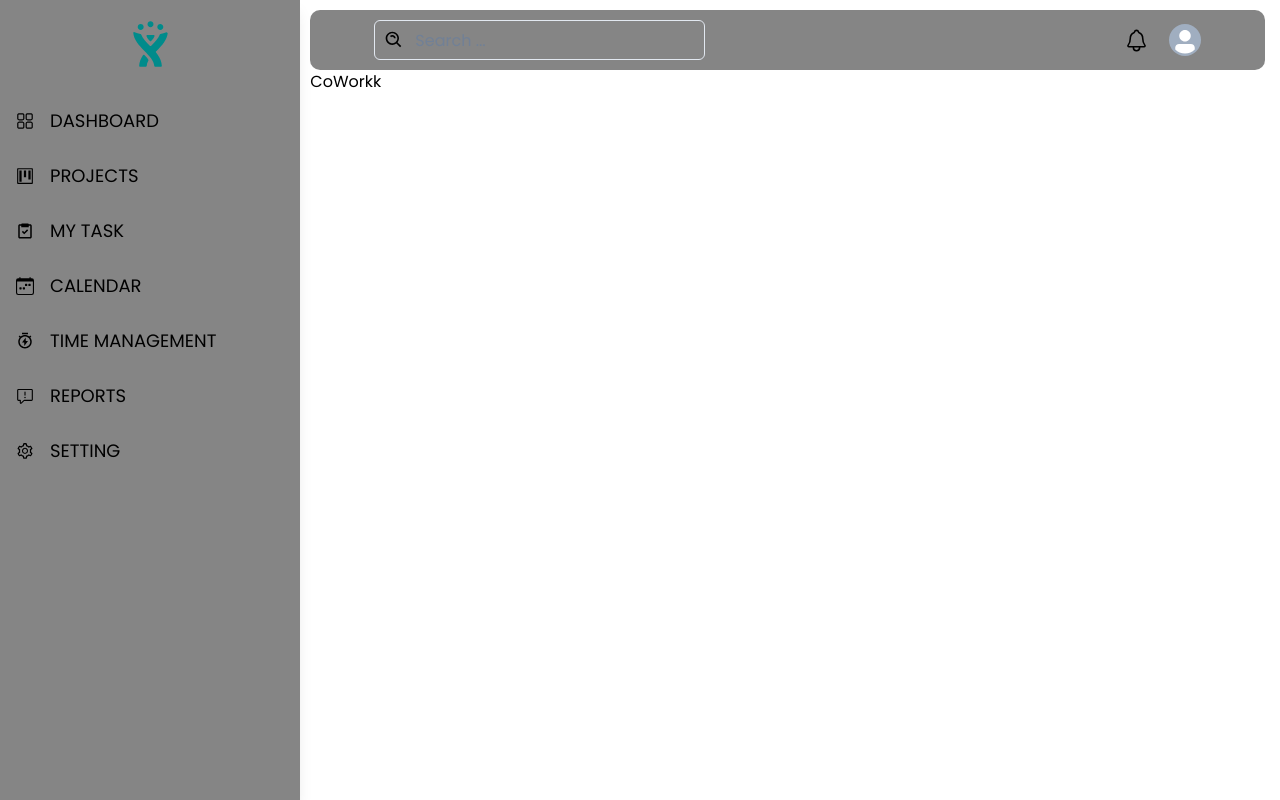
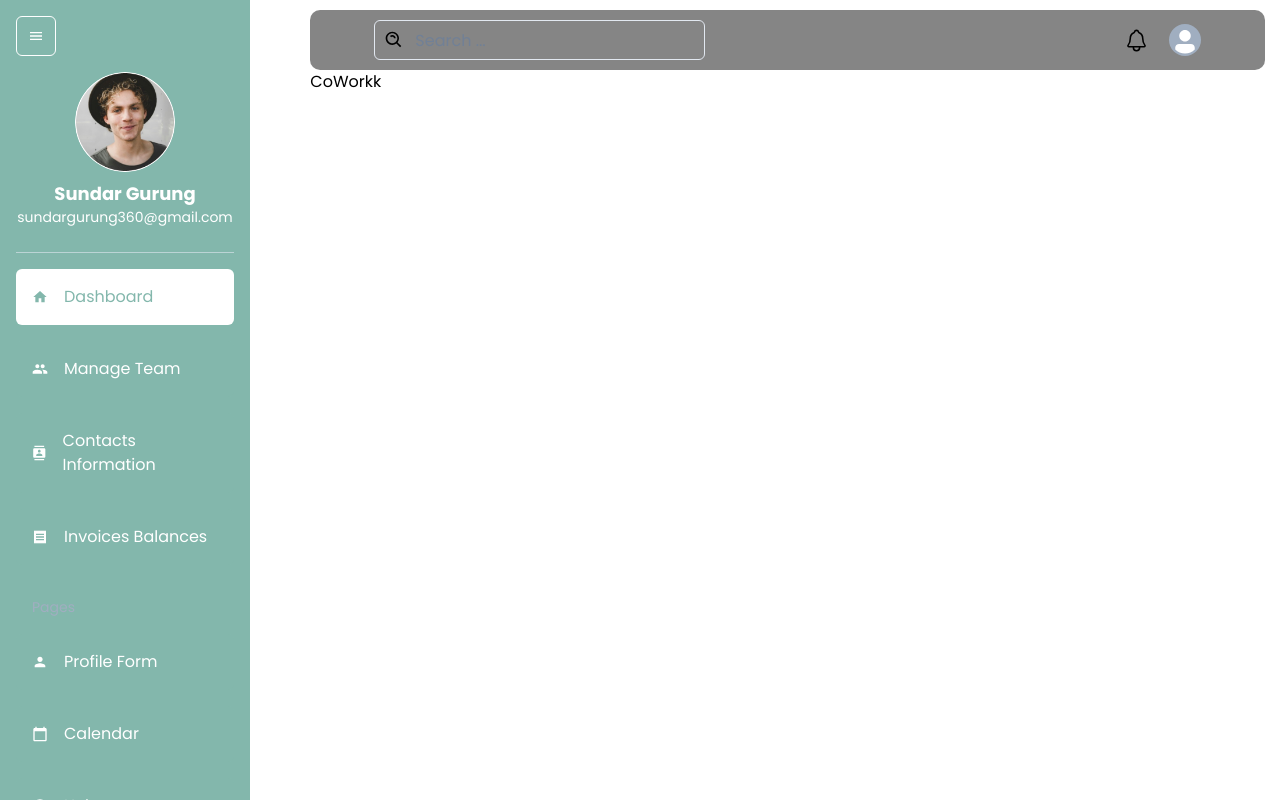
Before and after one commit to love-ara/coo, a React (Create React App) app in the folder coworkk/: page /dashboard in a window 1280 px wide. Built offline with nearby package versions, Linux system fonts and the light colour scheme.

Commit message:
worked on the sidebar

```diff
--- a/coworkk/package.json
+++ b/coworkk/package.json
@@ -14,7 +14,8 @@
     "react": "^18.3.1",
     "react-dom": "^18.3.1",
     "react-hot-toast": "^2.4.1",
-    "react-icons": "^5.2.1",
+    "react-icons": "^5.3.0",
+    "react-pro-sidebar": "^1.1.0",
     "react-redux": "^9.1.2",
     "react-router-dom": "^6.26.0",
     "react-scripts": "5.0.1",
--- a/coworkk/src/components/Sidebar.jsx
+++ b/coworkk/src/components/Sidebar.jsx
@@ -1,175 +1,160 @@
-import { Box, Stack } from "@chakra-ui/react";
-import React from "react";
-import { DiJira } from "react-icons/di";
-import { RxDashboard } from "react-icons/rx";
-import { VscProject } from "react-icons/vsc";
-import { BiTask } from "react-icons/bi";
-import { BsCalendarWeek } from "react-icons/bs";
+import { useState } from "react";
+import { Box, IconButton, Text, VStack, Image, Divider } from "@chakra-ui/react";
 import { Link } from "react-router-dom";
-import { RiTimerFlashLine } from "react-icons/ri";
-import { GoReport } from "react-icons/go";
-import { AiOutlineSetting } from "react-icons/ai";
+import { MdMenu, MdHome, MdPeople, MdContacts, MdReceipt, MdPerson, MdCalendarToday, MdHelpOutline,
+    MdPieChart, MdTimeline, MdMap } from "react-icons/md";
+import { FaExclamation } from "react-icons/fa";
+
+import user from "../../src/assets/sundar.png"
+
+
+
+const SidebarItem = ({ title, to, icon, selected, setSelected }) => {
+    return (
+        <Link to={to}>
+            <Box
+                p={4}
+                mb={2}
+                borderRadius="md"
+                bg={selected === title ? "white" : "#83b7ac"}
+                color={selected === title ? "#83b7ac" : "white"}
+                display="flex"
+                alignItems="center"
+                _hover={{ bg: "white", color: "#83b7ac" }}
+                onClick={() => setSelected(title)}
+            >
+                {icon}
+                <Text ml={4}>{title}</Text>
+            </Box>
+        </Link>
+    );
+};
 
 const Sidebar = () => {
+    const [isCollapsed, setIsCollapsed] = useState(false);
+    const [selected, setSelected] = useState("Dashboard");
+
     return (
-        <Stack
-            boxShadow="lg"
-            bg="blackAlpha.600"
-            py={4}
-            width="300px"
+        <Box
+            width={isCollapsed ? "80px" : "250px"}
             height="100vh"
-            spacing={7}
+            bg="#83b7ac"
+            color="white"
+            p={4}
             position="fixed"
         >
-            <Box>
-                <Link to="/">
-                    <Box
-                        display="flex"
-                        gap={3}
-                        alignItems="center"
-                        justifyContent="center"
-                    >
-                        <DiJira size={55} color="darkcyan" />
+            <IconButton
+                icon={<MdMenu />}
+                aria-label="Toggle menu"
+                onClick={() => setIsCollapsed(!isCollapsed)}
+                mb={4}
+                variant="outline"
+                colorScheme="black"
+            />
+            {!isCollapsed && (
+                <>
+                    <Box mb={6} textAlign="center">
+                        <Image
+                            borderRadius="full"
+                            boxSize="100px"
+                            src={user}
+                            alt="Profile"
+                            mx="auto"
+                            mb={2}
+                        />
+                        <Text fontSize="lg" fontWeight="bold">Sundar Gurung</Text>
+                        <Text fontSize="sm" color="white">sundargurung360@gmail.com</Text>
                     </Box>
-                </Link>
-            </Box>
-
-            <Stack spacing={3}>
-                <Link to="/">
-                    <Box
-                        display="flex"
-                        alignItems="center"
-                        gap={4}
-                        px={4}
-                        py={2}
-                        fontSize={18}
-                        textTransform="uppercase"
-                        _hover={{
-                            bg: "blackAlpha.700",
-                            borderRight: "1px",
-                            borderColor: "darkcyan",
-                            color: "darkcyan",
-                        }}
-                    >
-                        <RxDashboard /> Dashboard
-                    </Box>
-                </Link>
-                <Link to="/projects">
-                    <Box
-                        display="flex"
-                        alignItems="center"
-                        gap={4}
-                        px={4}
-                        py={2}
-                        fontSize={18}
-                        textTransform="uppercase"
-                        _hover={{
-                            bg: "blackAlpha.700",
-                            borderRight: "1px",
-                            borderColor: "darkcyan",
-                            color: "darkcyan",
-                        }}
-                    >
-                        <VscProject /> Projects
-                    </Box>
-                </Link>
-                <Link to="/task">
-                    <Box
-                        display="flex"
-                        alignItems="center"
-                        gap={4}
-                        px={4}
-                        py={2}
-                        fontSize={18}
-                        textTransform="uppercase"
-                        _hover={{
-                            bg: "blackAlpha.700",
-                            borderRight: "1px",
-                            borderColor: "darkcyan",
-                            color: "darkcyan",
-                        }}
-                    >
-                        <BiTask /> My Task
-                    </Box>
-                </Link>
-                <Link to="/task">
-                    <Box
-                        display="flex"
-                        alignItems="center"
-                        gap={4}
-                        px={4}
-                        py={2}
-                        fontSize={18}
-                        textTransform="uppercase"
-                        _hover={{
-                            bg: "blackAlpha.700",
-                            borderRight: "1px",
-                            borderColor: "darkcyan",
-                            color: "darkcyan",
-                        }}
-                    >
-                        <BsCalendarWeek /> Calendar
-                    </Box>
-                </Link>
-                <Link to="/task">
-                    <Box
-                        display="flex"
-                        alignItems="center"
-                        gap={4}
-                        px={4}
-                        py={2}
-                        fontSize={18}
-                        textTransform="uppercase"
-                        _hover={{
-                            bg: "blackAlpha.700",
-                            borderRight: "1px",
-                            borderColor: "darkcyan",
-                            color: "darkcyan",
-                        }}
-                    >
-                        <RiTimerFlashLine /> Time Management
-                    </Box>
-                </Link>
-                <Link to="/task">
-                    <Box
-                        display="flex"
-                        alignItems="center"
-                        gap={4}
-                        px={4}
-                        py={2}
-                        fontSize={18}
-                        textTransform="uppercase"
-                        _hover={{
-                            bg: "blackAlpha.700",
-                            borderRight: "1px",
-                            borderColor: "darkcyan",
-                            color: "darkcyan",
-                        }}
-                    >
-                        <GoReport /> Reports
-                    </Box>
-                </Link>
-                <Link to="/task">
-                    <Box
-                        display="flex"
-                        alignItems="center"
-                        gap={4}
-                        px={4}
-                        py={2}
-                        fontSize={18}
-                        textTransform="uppercase"
-                        _hover={{
-                            bg: "blackAlpha.700",
-                            borderRight: "1px",
-                            borderColor: "darkcyan",
-                            color: "darkcyan",
-                        }}
-                    >
-                        <AiOutlineSetting /> Setting
-                    </Box>
-                </Link>
-            </Stack>
-        </Stack>
+                    <Divider mb={4} />
+                </>
+            )}
+            <VStack spacing={2} align="stretch">
+                <SidebarItem
+                    title="Dashboard"
+                    to="/"
+                    icon={<MdHome />}
+                    selected={selected}
+                    setSelected={setSelected}
+                />
+                <SidebarItem
+                    title="Manage Team"
+                    to="/team"
+                    icon={<MdPeople />}
+                    selected={selected}
+                    setSelected={setSelected}
+                />
+                <SidebarItem
+                    title="Contacts Information"
+                    to="/contacts"
+                    icon={<MdContacts />}
+                    selected={selected}
+                    setSelected={setSelected}
+                />
+                <SidebarItem
+                    title="Invoices Balances"
+                    to="/invoices"
+                    icon={<MdReceipt />}
+                    selected={selected}
+                    setSelected={setSelected}
+                />
+                <Text fontSize="sm"
+                      color="gray.400" mt={4} mb={2} ml={4}>
+                    Pages
+                </Text>
+                <SidebarItem
+                    title="Profile Form"
+                    to="/form"
+                    icon={<MdPerson />}
+                    selected={selected}
+                    setSelected={setSelected}
+                />
+                <SidebarItem
+                    title="Calendar"
+                    to="/calendar"
+                    icon={<MdCalendarToday />}
+                    selected={selected}
+                    setSelected={setSelected}
+                />
+                <SidebarItem
+                    title="Help"
+                    to="/help"
+                    icon={<MdHelpOutline />}
+                    selected={selected}
+                    setSelected={setSelected}
+                />
+                <Text fontSize="sm" color="gray.400" mt={4} mb={2} ml={4}>
+                    Charts
+                </Text>
+                <SidebarItem
+                    title="Vital Task"
+                    to="/bar"
+                   icon={ <FaExclamation size={24}  color="white" />}
+                    selected={selected}
+                    setSelected={setSelected}
+                />
+                <SidebarItem
+                    title="Pie Chart"
+                    to="/pie"
+                    icon={<MdPieChart />}
+                    selected={selected}
+                    setSelected={setSelected}
+                />
+                <SidebarItem
+                    title="Line Chart"
+                    to="/line"
+                    icon={<MdTimeline />}
+                    selected={selected}
+                    setSelected={setSelected}
+                />
+                <SidebarItem
+                    title="Geography Chart"
+                    to="/geography"
+                    icon={<MdMap />}
+                    selected={selected}
+                    setSelected={setSelected}
+                />
+            </VStack>
+        </Box>
     );
 };
 
```
Also changed, not shown: 1 other file (tests, documents, lock files or other folders).
